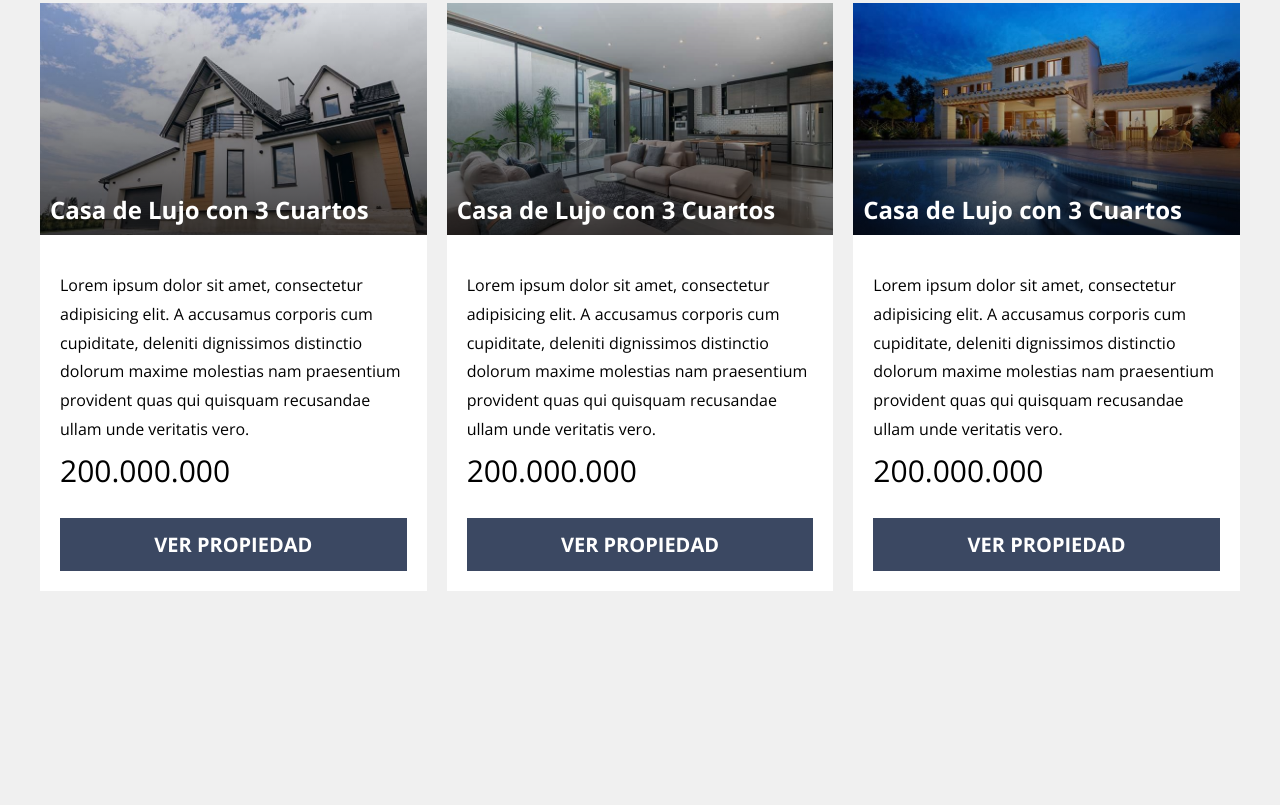
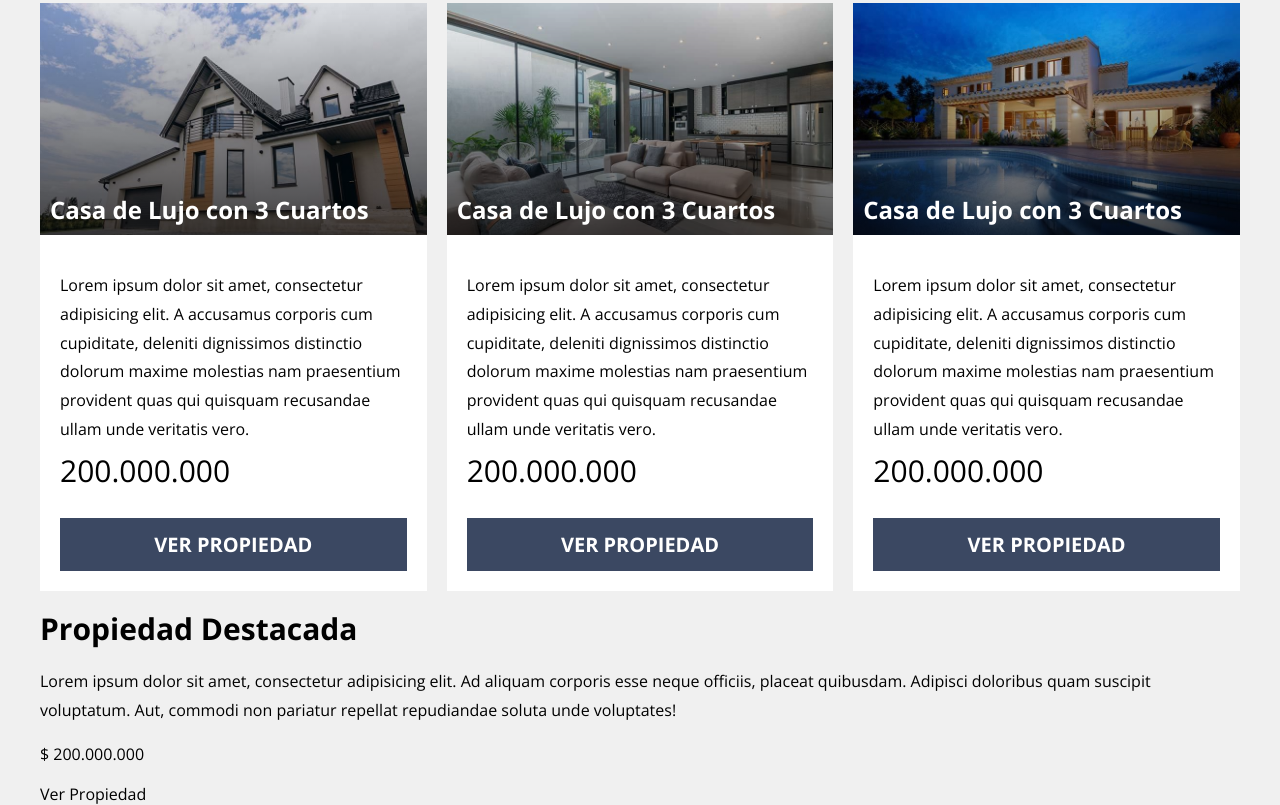
Before and after one commit to dolivare5/real-state, a website: page index.html in a window 1280 px wide. Shown: the part 1453-2258 px from the top of the page. Before the commit the page ends 2044 px from the top, so only its background shows below. Drawn offline with nearby package versions, Linux system fonts and the light colour scheme.

Commit message:
Commit Nro. 14. Agregué el código HTML para la sección de propiedad destacada. Solo agregué el contenido del texto porque la imagen la agregare con CSS.

```diff
--- a/index.html
+++ b/index.html
@@ -161,5 +161,20 @@
                 </div> <!-- .propiedad -->
             </div> <!-- .propiedades__grid -->
         </main> <!-- .propiedades .contenedor -->
+
+        <section class="propiedad-destacada">
+            <div class="destacada__grid contenedor">
+                <div class="propiedad-destacada__contenido">
+                    <h3 class="propiedad-destacada__heading">Propiedad Destacada</h3>
+                    <p class="propiedad-destacada__texto">
+                        Lorem ipsum dolor sit amet, consectetur adipisicing elit. Ad aliquam corporis esse neque
+                        officiis, placeat quibusdam. Adipisci doloribus quam suscipit voluptatum. Aut, commodi non
+                        pariatur repellat repudiandae soluta unde voluptates!
+                    </p> <!-- .propiedad-destacada__texto -->
+                    <p class="propiedad-destacada__precio">$ 200.000.000</p>
+                    <a href="#" class="propiedad-destacada__enlace">Ver Propiedad</a>
+                </div> <!-- .propiedad-destacada__contenido -->
+            </div> <!-- .propiedad-destacada__grid .contenedor -->
+        </section> <!-- .propiedad-destacada -->
     </body>
 </html>
```
